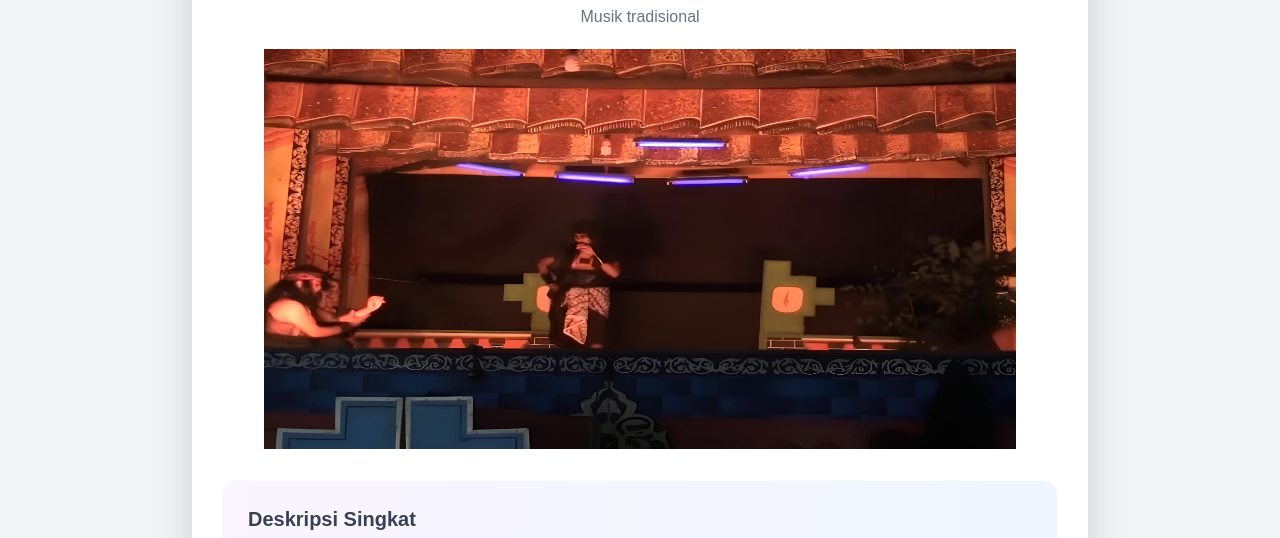
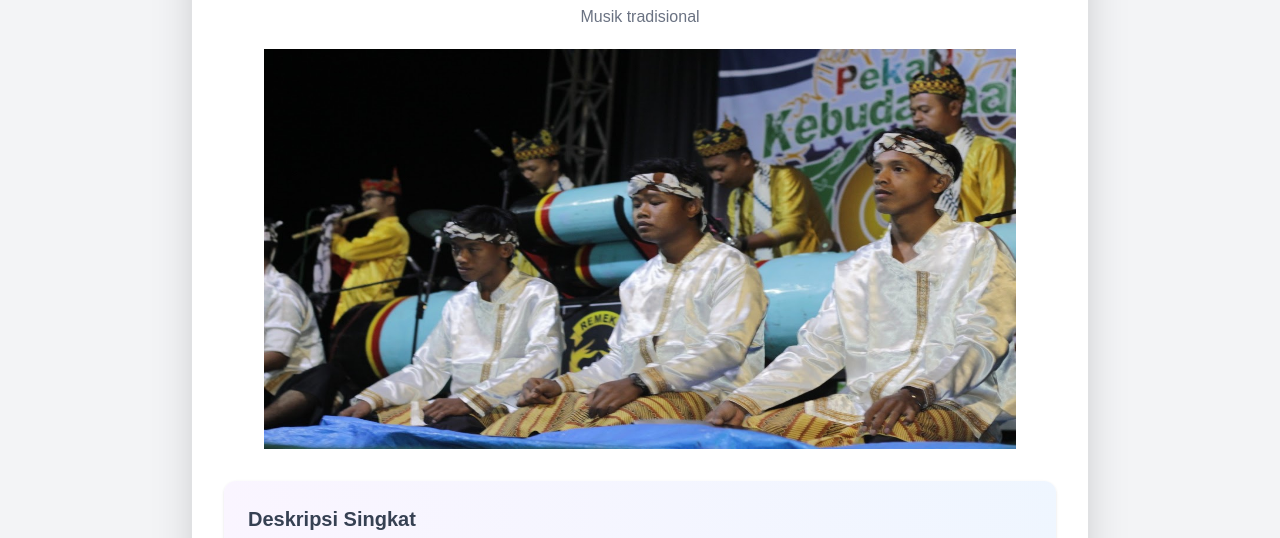
Before and after one commit to Rafijoee/Project-KKN, a plain HTML site: page kesenian/kesenian3.html in a window 1280 px wide. Shown: the part 199-737 px from the top of the page. Drawn offline with nearby package versions, Linux system fonts and the light colour scheme; files that its build step writes are made by us from their sources; files whose address does not match are found by name.

Commit message:
fix : kesenian ludruk

```diff
--- a/kesenian/kesenian3.html
+++ b/kesenian/kesenian3.html
@@ -47,7 +47,7 @@
       <div class="max-w-4xl mx-auto bg-white p-8 rounded-2xl shadow-2xl mt-10 mb-10 fade-in">
         <h1 class="text-4xl font-bold text-center mt-5">Kesenian Ludruk</h1>
         <p class="text-gray-500 mt-2 text-center mb-5">Musik tradisional</p>
-        <img src="../images/kesenian/ludruk1.jpg" class="px-10 w-full h-[400px]" alt="" />
+        <img src="/images/Kesenian/patrol2.jpg" class="px-10 w-full h-[400px]" alt="" />
         <div class="justify-center text-center"></div>
         <!-- Deskripsi Singkat -->
         <div class="my-8 p-6 bg-gradient-to-r from-purple-50 to-blue-50 rounded-xl shadow-sm">
```
